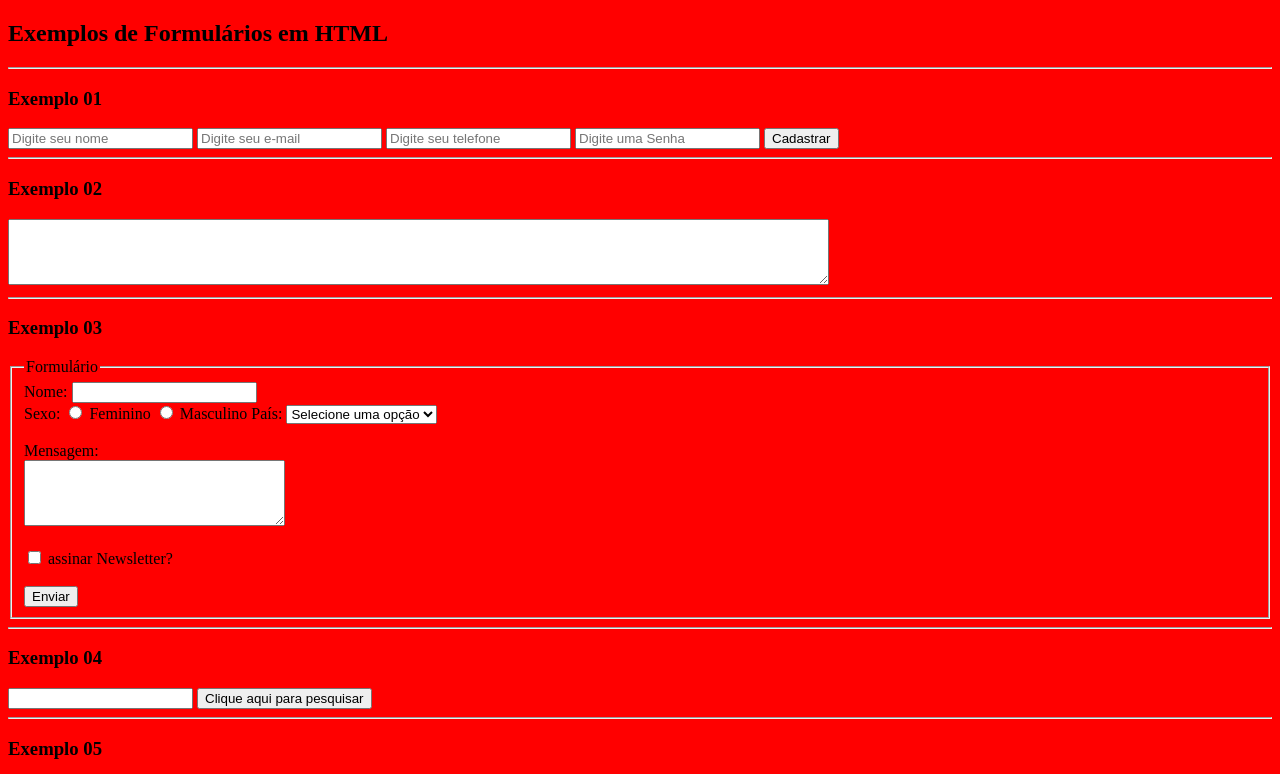
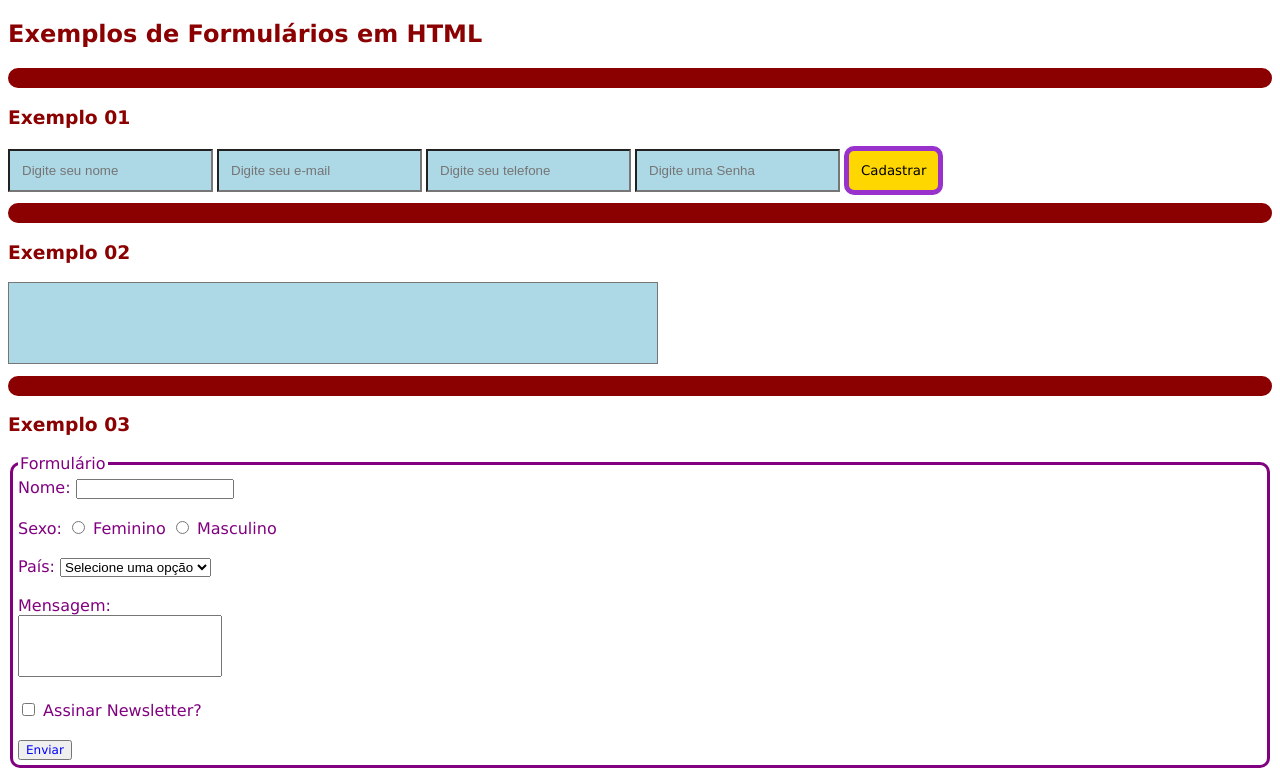
Before and after one commit to anajferraz11/formularios_sesi, a plain HTML site: page index.html in a window 1280 px wide. Shown: the top 774 px of the page. Drawn offline with Linux system fonts and the light colour scheme.

```diff
--- a/css/estilo.css
+++ b/css/estilo.css
@@ -1,3 +1,77 @@
-body{
-    background-color: red;
+#exemplo02{
+    /* resize: none não deixa aumentar o tamanho do quadrado  */
+    resize:none;
+    padding: 12px;
+    background-color: lightblue;
+    color: blue;
 }
+
+#exemplo03 fieldset{
+    border: purple;
+    border-style: solid;
+    border-radius: 10px;
+    padding: 5px;
+    color: purple;
+    font-family: Verdana, Geneva, Tahoma, sans-serif;
+}
+
+#exemplo03 input, textarea, option{
+    color: blue;
+    font-size: 12px;
+    font-family: Verdana, Geneva, Tahoma, sans-serif;
+    resize: none;
+}
+
+h2, h3{
+    color: darkred;
+    font-family: Verdana, Geneva, Tahoma, sans-serif;
+}
+
+hr{
+    border: solid 10px darkred;
+    border-radius: 15px;
+}
+
+#exemplo01 input{
+    padding:12px;
+    background-color: lightblue;
+    color: blue;
+}
+
+#exemplo01 button{
+    padding: 12px;
+    color: black;
+    background-color: gold;
+    font-family: Verdana, Geneva, Tahoma, sans-serif;
+    border-radius: 10px;
+    border: 5px solid darkorchid;
+}
+
+#exemplo04 input{
+    color: red;
+    padding: 15px;
+    font-size: 20px;
+    border: 2px solid red;
+    cursor: pointer;
+}
+
+#exemplo04 input[type=submit]{
+    border-radius: 15px;
+    background-color: black;
+}
+
+#exemplo05 legend{
+    font-size: 15px;
+    color: darkgreen;
+    font-weight: bold;
+    font-style: italic;
+}
+
+#exemplo05 fieldset{
+    border: solid 5px darkgoldenrod;
+    font-size: 15px;
+    color: darkgreen;
+    font-weight: bold;
+    font-family: Verdana, Geneva, Tahoma, sans-serif;
+    font-style: italic;
+}
--- a/index.html
+++ b/index.html
@@ -24,18 +24,20 @@
     <textarea id="exemplo02" rows="4" cols="100"></textarea>
     <hr>
     <h3>Exemplo 03</h3>
-    <form id="exemplo03>">
-        <!-- radio são as bolinhas de assinalar -->
+    <form id="exemplo03">
         <fieldset>
             <legend>Formulário</legend>
             <label for="name">Nome:</label>
-            <input type="text" name="name"><br>
+            <input type="text" name="name"><br><br>
             <label for="sex">Sexo:</label>
+
             <input type="radio" name="sex" id="female" value="female">
             <label for="female">Feminino</label>
-            <input type="radio" name="sex" id="male">
-            <label for="male">Masculino</label>
-            <label for="country">País:</label>
+
+            <input type="radio" name="sex" id="male" value="male">
+            <label for="male">Masculino</label><br><br>
+
+            <label for="country">País: </label>
             <select name="country" id="country">
                 <option>Selecione uma opção</option>
                 <option>Brasil</option>
@@ -45,11 +47,10 @@
                 <option>Rússia</option>
                 <option>Alemanha</option>
             </select><br><br>
-            <!-- checkboxe quadradinho de assinalar -->
             <label for="message">Mensagem:</label><br>
             <textarea name="message" id="message" cols="30" rows="4"></textarea><br><br>
             <input type="checkbox" name="newsletter" id="newsletter">
-            <label for="newsletter">assinar Newsletter?</label><br><br>
+            <label for="newsletter">Assinar Newsletter?</label><br><br>
             <input type="submit" value="Enviar">
         </fieldset>
     </form>
--- /dev/null
+++ b/prova_pratica/css/estilo.css
@@ -0,0 +1,39 @@
+body{
+    background-image: url("../imagem/goku\ \(1\).png");
+    background-repeat: no-repeat;
+    background-position: right top;
+    background-attachment: fixed;
+    background-size: 30%;
+    text-align: left;
+
+    background-color: indigo;
+}
+
+h1{
+    background-color: darkmagenta;
+    color: goldenrod;
+    border: goldenrod;
+    border-style: dotted;
+    border-radius: 10px;
+    font-family: cursive ;
+    text-align: center;
+}
+
+fieldset{
+    color: white;
+    font-size: 13px;
+    font-family: Verdana, Geneva, Tahoma, sans-serif;
+    border: solid gold ;
+}
+
+button{
+    background-color: darkorchid;
+    color:  white;
+    text-align: center;
+    border-radius: 10px ;
+    padding: 10px;
+}
+
+fieldset textarea{
+    resize: none;
+}
```
Also changed, not shown: prova_pratica/index.html (added, +111 -0 lines), prova_pratica/imagem/goku (1).png (added).
